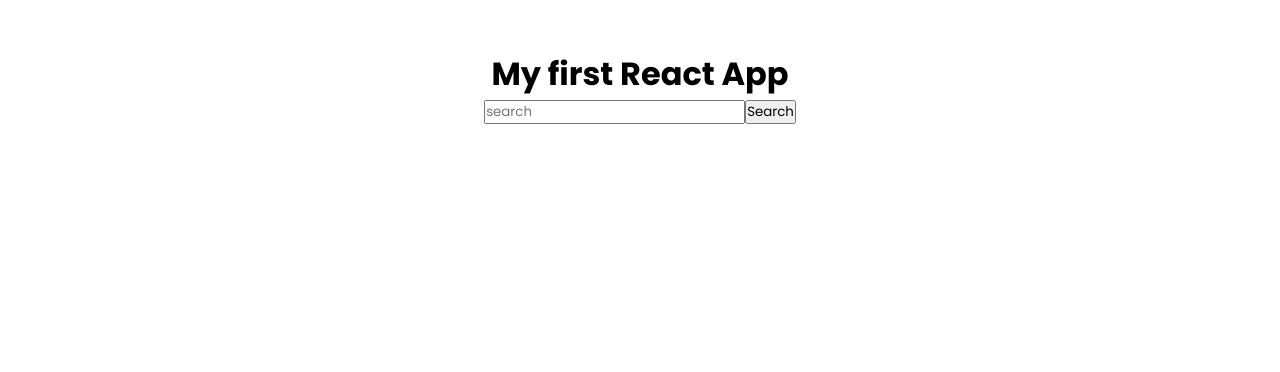
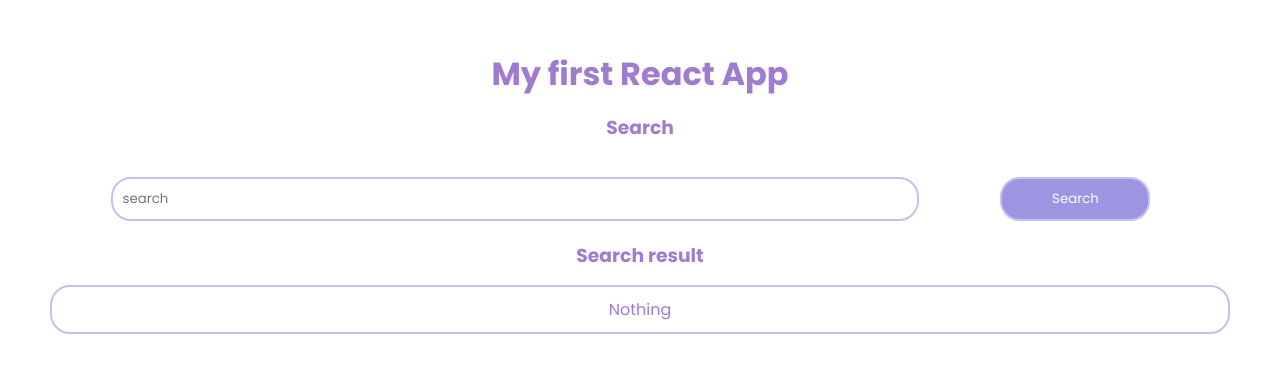
Before and after one commit to viktarbrutsis/RS_REACT, a React (Vite) app: page / in a window 1280 px wide. Shown: the top 372 px of the page. Built offline with nearby package versions, Linux system fonts and the light colour scheme; no server answers.

Commit message:
feat: start bottom block

```diff
--- a/src/App.tsx
+++ b/src/App.tsx
@@ -1,7 +1,6 @@
 import { Component } from 'react';
 import MainPageView from './components/MainPageView/MainPageView';
 
-// eslint-disable-next-line react/prefer-stateless-function
 class App extends Component {
   render() {
     return <MainPageView />;
--- /dev/null
+++ b/src/components/BottomSection/BottomSectionView.scss
@@ -0,0 +1,6 @@
+.bottomsection {
+  padding: 10px;
+  border: 2px solid $color-additional;
+  border-radius: 20px;
+  margin-top: 15px;
+}
--- /dev/null
+++ b/src/components/BottomSection/BottomSectionView.tsx
@@ -0,0 +1,13 @@
+import { Component } from 'react';
+
+fetch('https://rickandmortyapi.com/api')
+  .then((response) => response.json())
+  .then((data) => console.log(data));
+
+class BottomSectionView extends Component {
+  render() {
+    return <div className="bottomsection">Nothing</div>;
+  }
+}
+
+export default BottomSectionView;
--- a/src/components/MainPageView/MainPageView.scss
+++ b/src/components/MainPageView/MainPageView.scss
@@ -4,3 +4,7 @@
   max-width: 1400px;
   text-align: center;
 }
+
+.search-title {
+  margin-top: 15px;
+}
--- a/src/components/MainPageView/MainPageView.tsx
+++ b/src/components/MainPageView/MainPageView.tsx
@@ -1,13 +1,16 @@
 import { Component } from 'react';
 import TopSectionView from '../TopSection/TopSectionView';
+import BottomSectionView from '../BottomSection/BottomSectionView';
 
-// eslint-disable-next-line react/prefer-stateless-function
 class MainPageView extends Component {
   render() {
     return (
       <div className="container">
         <h1>My first React App</h1>
+        <h3 className="search-title">Search</h3>
         <TopSectionView />
+        <h3 className="search-result">Search result</h3>
+        <BottomSectionView />
       </div>
     );
   }
--- a/src/components/TopSection/TopSectionView.scss
+++ b/src/components/TopSection/TopSectionView.scss
@@ -0,0 +1,29 @@
+.topsection {
+  width: 95%;
+  margin-top: 15px;
+  display: flex;
+  justify-content: space-around;
+  align-items: center;
+  padding: 20px;
+
+  &-input {
+    width: 70%;
+    padding: 10px;
+    border-radius: 20px;
+    border: none;
+    border: 2px solid $color-additional;
+  }
+
+  &-button {
+    width: 150px;
+    padding: 10px;
+    color: $color-light;
+    background-color: $color-primary;
+    border: 2px solid $color-additional;
+    border-radius: 20px;
+
+    &:hover {
+      cursor: pointer;
+    }
+  }
+}
--- a/src/components/TopSection/TopSectionView.tsx
+++ b/src/components/TopSection/TopSectionView.tsx
@@ -1,16 +1,42 @@
 import { Component } from 'react';
 
-// eslint-disable-next-line react/prefer-stateless-function
 class TopSectionView extends Component {
+  constructor() {
+    super();
+    this.state = {
+      searchValue: localStorage.getItem('search') || 'search',
+    };
+  }
+
+  getSearchValue = () => {
+    const input = document.querySelector(
+      '.topsection-input'
+    ) as HTMLInputElement;
+    const inputValue = input.value;
+    localStorage.setItem('search', inputValue);
+    localStorage.getItem('search');
+    input.value = '';
+    this.setState({ searchValue: localStorage.getItem('search') });
+    // localStorage.clear();
+  };
+
   render() {
     return (
       <div className="topsection">
-        <input type="text" className="topsection-input" placeholder="search" />
         <input
+          type="text"
+          className="topsection-input"
+          placeholder={this.state.searchValue}
+        />
+        <button
           className="button topsection-button"
+          aria-label="Save"
           type="button"
-          value="Search"
-        />
+          onClick={this.getSearchValue}
+        >
+          Search
+        </button>
+        {/* <div>{localStorage.getItem('search')}</div> */}
       </div>
     );
   }
--- a/src/styles/index.scss
+++ b/src/styles/index.scss
@@ -2,9 +2,11 @@
 @import './abstracts.scss';
 @import '../components/MainPageView/MainPageView.scss';
 @import '../components/TopSection/TopSectionView.scss';
+@import '../components/BottomSection/BottomSectionView.scss';
 
 * {
   margin: 0;
   padding: 0;
   font-family: 'Poppins', sans-serif;
+  color: $color-active;
 }
--- a/vite.config.ts
+++ b/vite.config.ts
@@ -1,4 +1,3 @@
-/* eslint-disable import/no-extraneous-dependencies */
 /// <reference types="vitest" />
 /// <reference types="vite/client" />
 
```
Also changed, not shown: package.json (+4 -3 lines), src/setupTests.ts (+0 -1 lines), .eslintrc.cjs, 1 other file (tests, documents, lock files or other folders).
